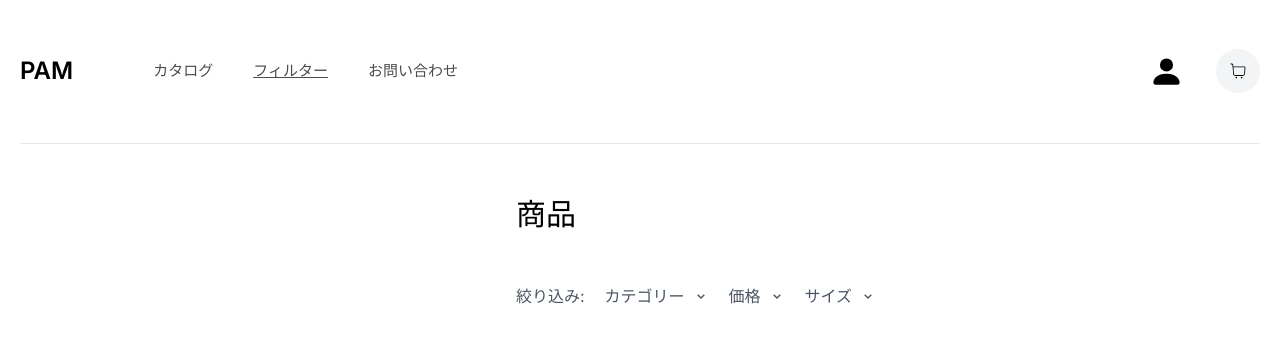
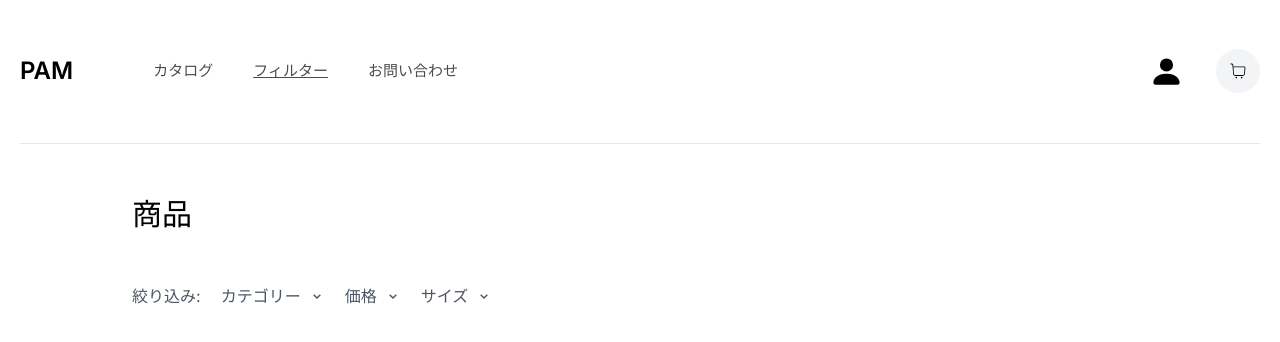
Before and after one commit to kawai-ota/clothing-EC, a Next.js app in the folder ecommerce/: page /filters in a window 1280 px wide. Shown: the top 342 px of the page. Built offline with nearby package versions, Linux system fonts and the light colour scheme; no server answers; the database is empty.

Commit message:
UIの変更を付け加えた

```diff
--- a/ecommerce/app/filters/page.tsx
+++ b/ecommerce/app/filters/page.tsx
@@ -126,7 +126,7 @@ const Page = (props: FilterProps) => {
         <Navbar />
       </div>
       <hr />
-      <div className="flex items-center justify-center sm:ml-28 mx-auto mt-10 relative">
+      <div className="flex items-center sm:justify-normal justify-center sm:ml-28 mx-auto mt-10 relative">
         <div className="">
           <h1 className="py-3 mb-10 text-3xl font-medium">商品</h1>
           <div className="flex sm:flex-row flex-col">
```
